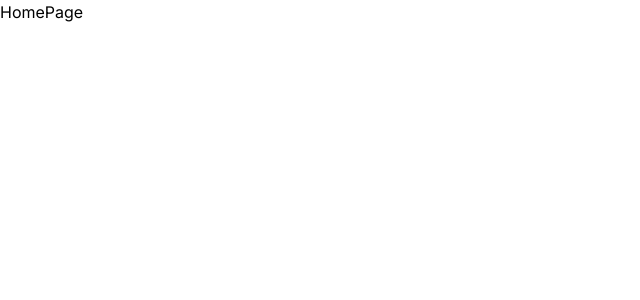
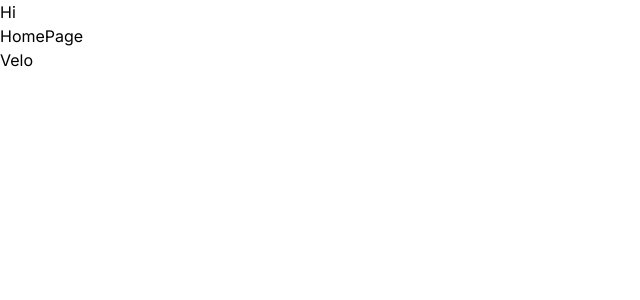
Before and after one commit to andrews1022/velo, a Next.js app: page / in a window 1280 px wide. Shown: the top 300 px of the page, without its empty margins (0-640 px from the left). Built offline with nearby package versions, Linux system fonts and the light colour scheme.

Commit message:
added global navbar and footer components and updater root layout

```diff
--- a/src/app/layout.tsx
+++ b/src/app/layout.tsx
@@ -1,4 +1,7 @@
 import { Inter } from "next/font/google";
+
+import { Footer } from "@/components/global/Footer";
+import { Navbar } from "@/components/global/Navbar";
 
 import type { Metadata } from "next";
 import type { ReactNode } from "react";
@@ -19,7 +22,11 @@ type RootLayoutProps = {
 const RootLayout = ({ children }: RootLayoutProps) => {
   return (
     <html lang="en">
-      <body className={inter.className}>{children}</body>
+      <body className={inter.className}>
+        <Navbar />
+        {children}
+        <Footer />
+      </body>
     </html>
   );
 };
--- /dev/null
+++ b/src/components/global/Footer.tsx
@@ -0,0 +1,5 @@
+const Footer = () => {
+  return <footer>Velo</footer>;
+};
+
+export { Footer };
--- /dev/null
+++ b/src/components/global/Navbar.tsx
@@ -0,0 +1,11 @@
+const Navbar = () => {
+  return (
+    <nav>
+      <ul>
+        <li>Hi</li>
+      </ul>
+    </nav>
+  );
+};
+
+export { Navbar };
```
Also changed, not shown: 1 other file (tests, documents, lock files or other folders).
